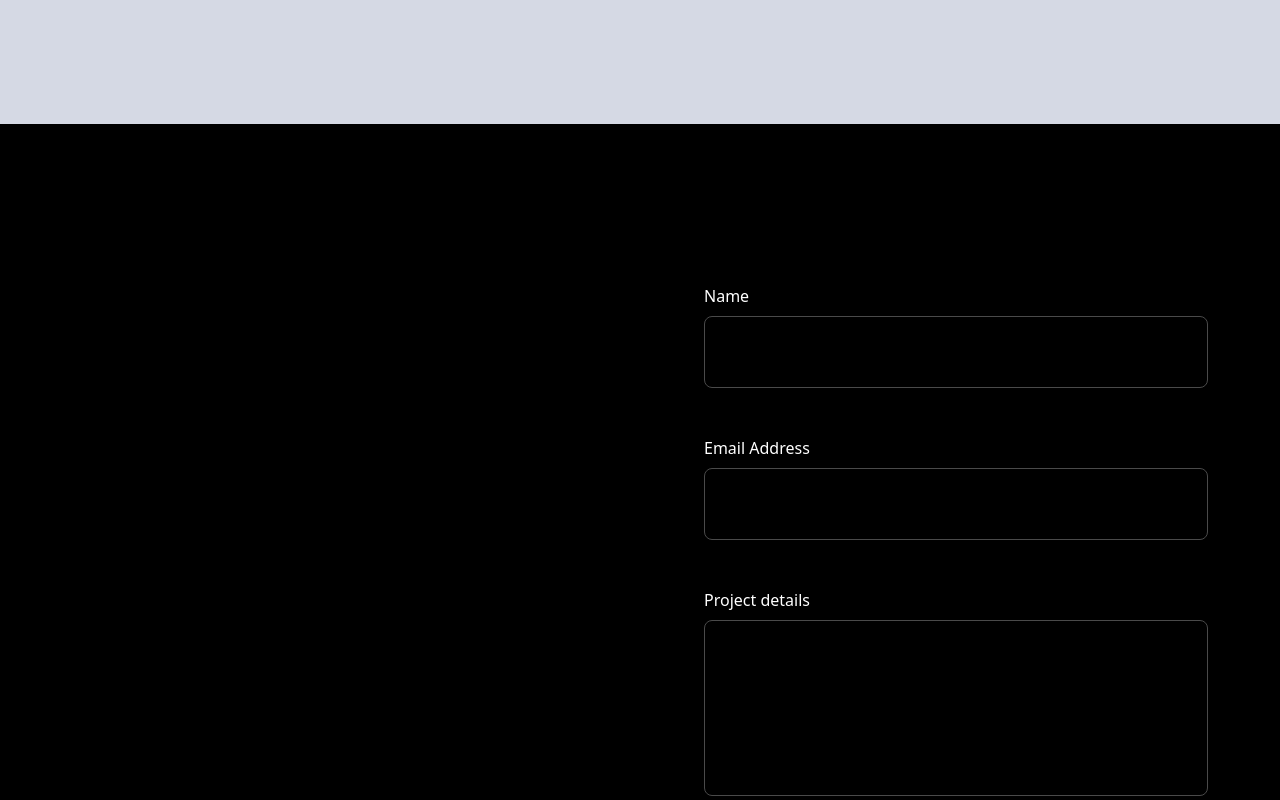
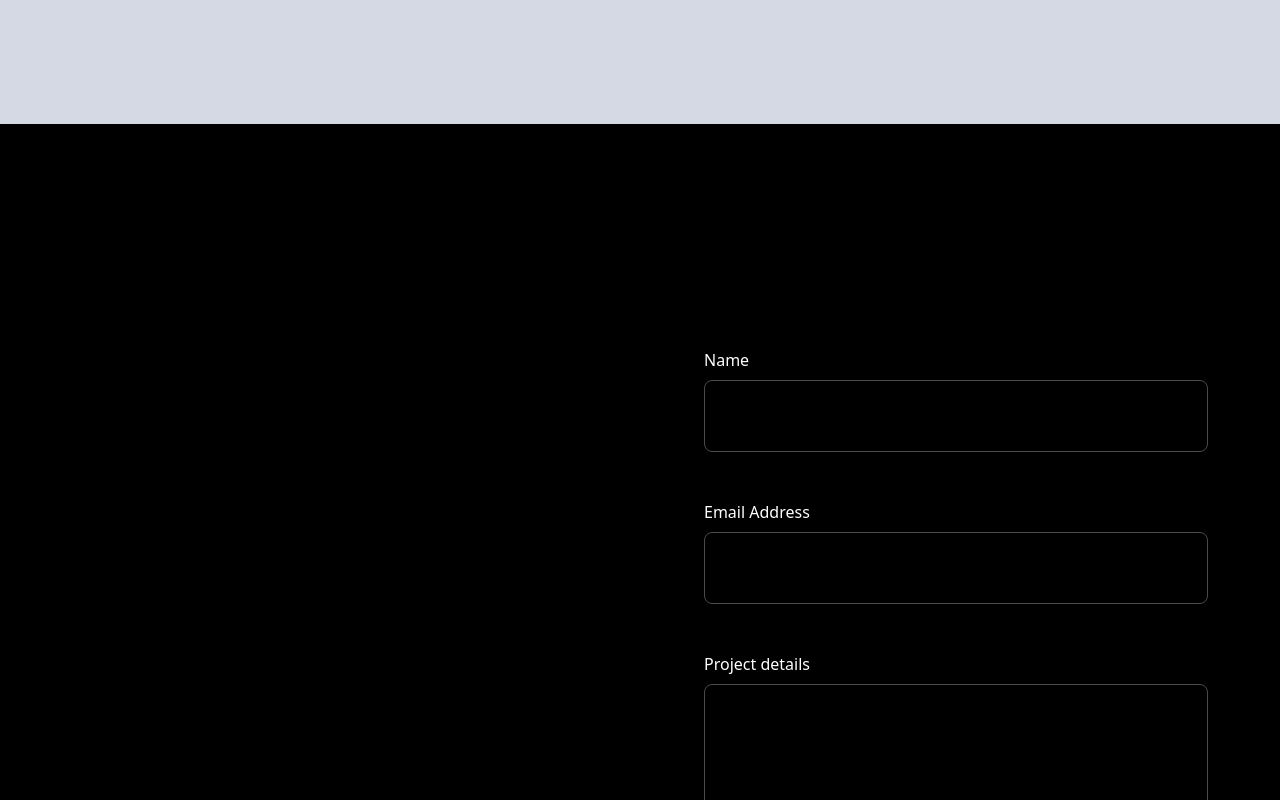
Before and after one commit to Ali07117/continuumtest, a Next.js app: page / in a window 1280 px wide. Shown: the part 7280-8080 px from the top of the page. Built offline with nearby package versions, Linux system fonts and the light colour scheme; a web font is replaced by a local one.

Commit message:
paddinng14

```diff
--- a/src/app/components/homesections/contactsection.js
+++ b/src/app/components/homesections/contactsection.js
@@ -4,7 +4,7 @@ import Footernav from './footernav';
 function Contactsection(props) {
   return (
     <>
-      <div className="contact-wrapper px-[4.5rem] relative min-h-[100vh]  w-[100%]  pt-[10rem]" >
+      <div className="contact-wrapper px-[4.5rem] relative min-h-[100vh]  w-[100%]  pt-[14rem]" >
         <div className='h-[100%] w-[100%] absolute top-[0px] left-[0px] z-[1] rotate-[180deg]' style={{ backgroundImage: `url(${props.bg})`, backgroundPosition: " right 20%%", backgroundRepeat: "no-repeat", backgroundSize: "cover" }}></div>
         <div className='flex contact-inner-wrapper gap-[8rem]'>
           <div className="contact-wrapper-left w-[50%]  z-[5] ">
--- a/src/app/components/homesections/footernav.js
+++ b/src/app/components/homesections/footernav.js
@@ -8,7 +8,7 @@ function Footernav() {
   return (
     <>
     <div>
-    <div className="bottom-logo  z-[5] relative flex justify-center mt-[3rem] lg:mt-[10rem]"><Link href="/"><img className=' nav-logo' src="/images/logo.svg" alt="" /></Link></div>
+    <div className="bottom-logo  z-[5] relative flex justify-center mt-[3rem] lg:mt-[14rem]"><Link href="/"><img className=' nav-logo' src="/images/logo.svg" alt="" /></Link></div>
         <div className="relative z-[5] footer-nav flex justify-center pt-[0.5rem] mt-[1rem] items-start footer-nav-wrapper max-h-[100px] h-[70px] border-t-[1px] border-t-[#FFFFFF]">
             {/* <div className="empty-div w-[15%]"></div> */}
             <div className="footer-links flex items-center gap-[32px]">
```
